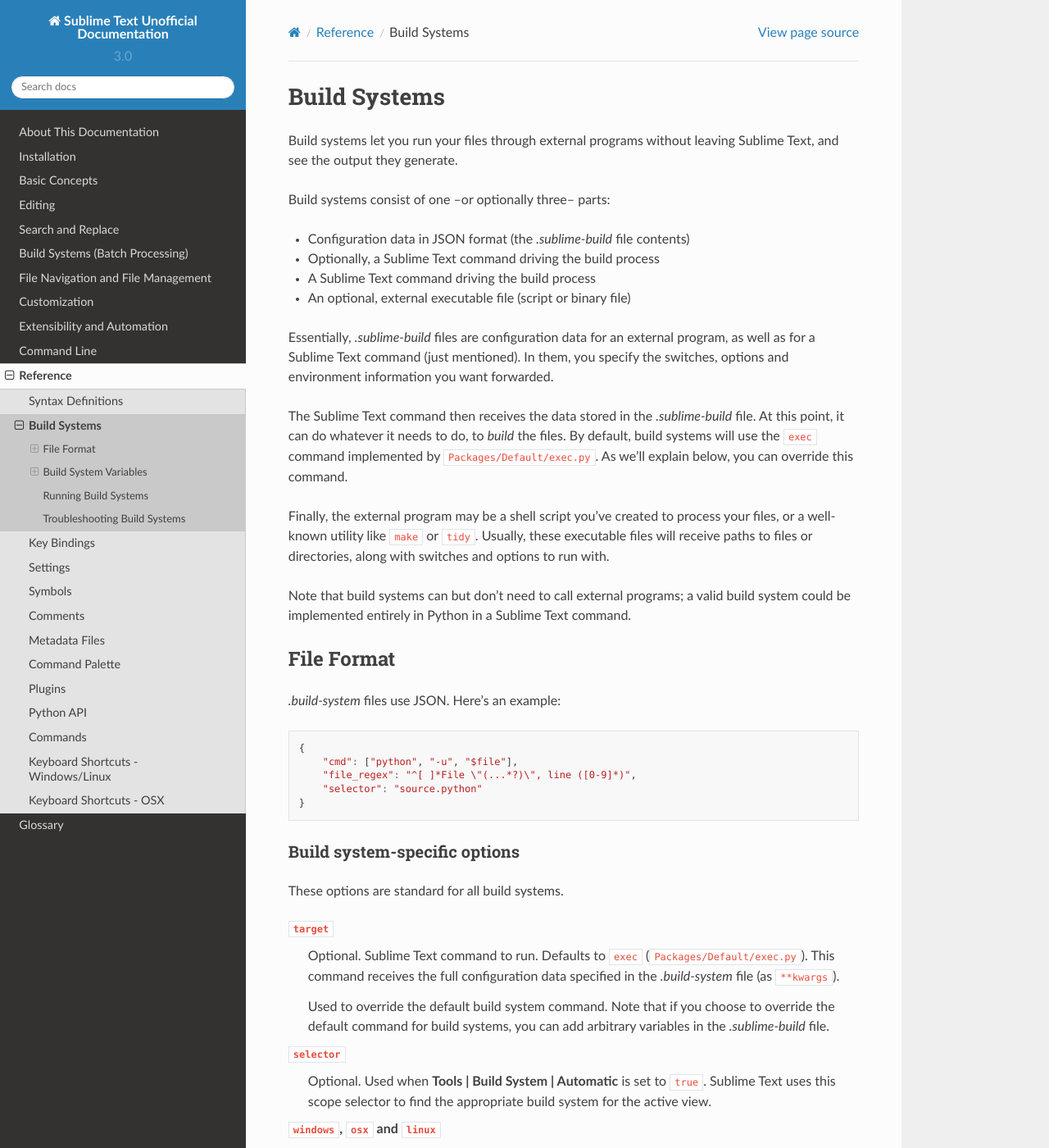
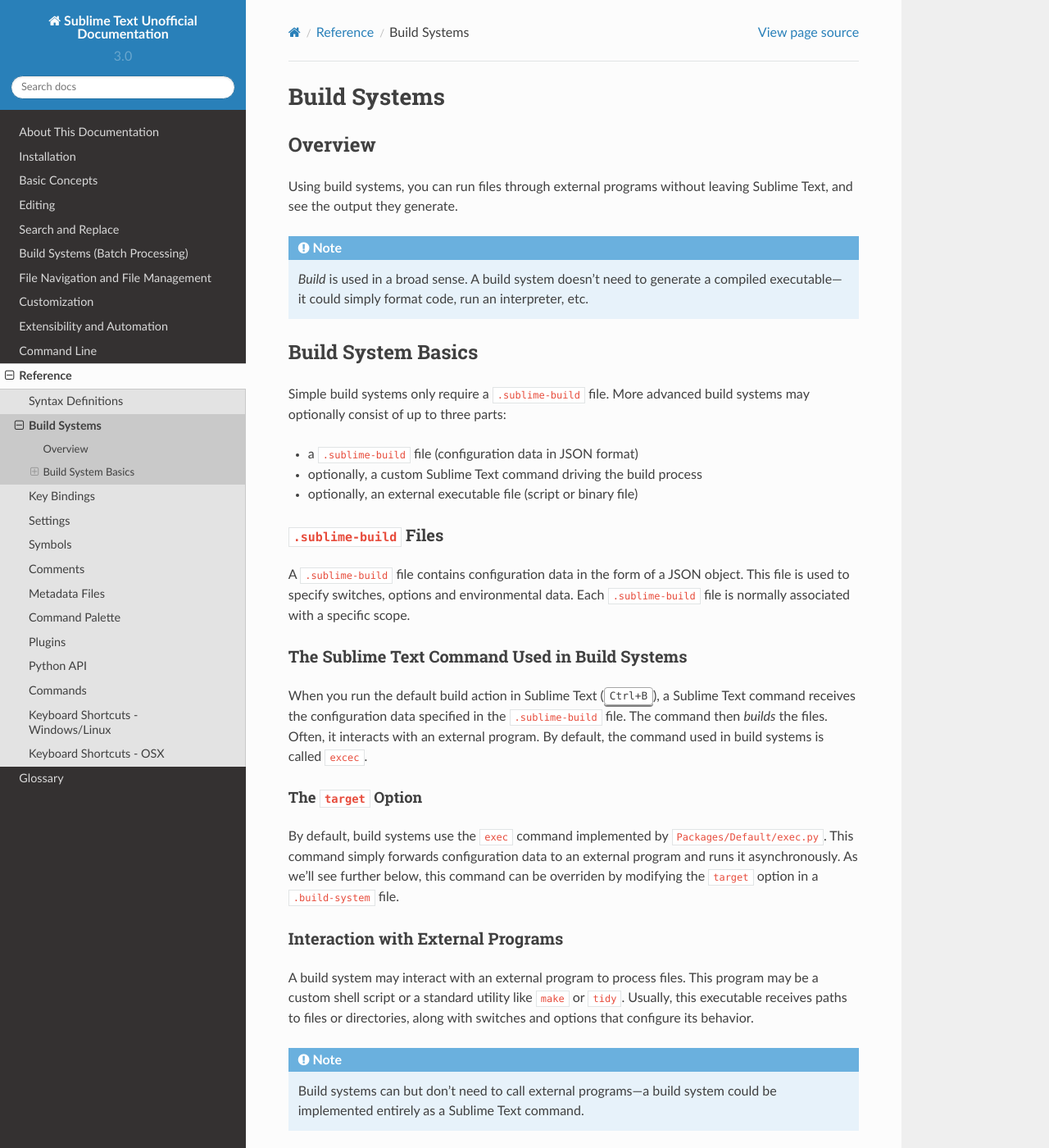
Before and after one commit to guillermooo/sublime-undocs, a Sphinx documentation site: the page built from source/reference/build_systems.rst, in a window 1280 px wide and 1400 px high. Shown: the whole window at 82% size. Built offline with Sphinx 7.4.7 and the Read the Docs theme 2.0.0, drawn with Linux system fonts in a browser that asks for light colours; some of the changed text lies outside the part shown.

Commit message:
edit build systems reference topic

````diff
--- a/source/reference/build_systems.rst
+++ b/source/reference/build_systems.rst
@@ -2,51 +2,109 @@
 Build Systems
 =============
 
-Build systems let you run your files
+
+Overview
+========
+
+Using build systems, you can run files
 through external programs
 without leaving Sublime Text,
 and see the output they generate.
 
-Build systems consist of one
---or optionally three-- parts:
+.. note::
 
-* Configuration data in JSON format (the *.sublime-build* file contents)
-* Optionally, a Sublime Text command driving the build process
-* A Sublime Text command driving the build process
-* An optional, external executable file (script or binary file)
-
-Essentially, *.sublime-build* files
-are configuration data for an external program,
-as well as for a Sublime Text command (just mentioned).
-In them, you specify the switches, options and environment information
-you want forwarded.
-
-The Sublime Text command then receives
-the data stored in the *.sublime-build* file.
-At this point, it can do whatever it needs to do,
-to *build* the files.
-By default, build systems will use
-the ``exec`` command implemented by :file:`Packages/Default/exec.py`.
-As we'll explain below,
-you can override this command.
-
-Finally, the external program
-may be a shell script you've created to process your files,
-or a well-known utility like ``make`` or ``tidy``.
-Usually, these executable files
-will receive paths to files or directories,
-along with switches and options to run with.
-
-Note that build systems can but don't need to
-call external programs;
-a valid build system could be implemented entirely
-in Python in a Sublime Text command.
+    *Build* is used in a broad sense.
+    A build system doesn't need to generate
+    a compiled executable---it could simply
+    format code, run an interpreter, etc.
 
 
-File Format
-***********
+Build System Basics
+===================
 
-*.build-system* files use JSON. Here's an example:
+Simple build systems
+only require a ``.sublime-build`` file.
+More advanced build systems
+may optionally consist of up to three parts:
+
+* a ``.sublime-build`` file (configuration data in JSON format)
+* optionally, a custom Sublime Text command driving the build process
+* optionally, an external executable file (script or binary file)
+
+
+``.sublime-build`` Files
+************************
+
+A ``.sublime-build`` file
+contains configuration data
+in the form of a JSON object.
+This file is used to specify
+switches, options and environmental data.
+Each ``.sublime-build`` file
+is normally associated with a specific scope.
+
+
+The Sublime Text Command Used in Build Systems
+**********************************************
+
+When you run
+the default build action in Sublime Text
+(:kbd:`Ctrl+B`),
+a Sublime Text command receives
+the configuration data
+specified in the ``.sublime-build`` file.
+The command then *builds* the files.
+Often, it interacts
+with an external program.
+By default, the command
+used in build systems is called ``excec``.
+
+
+The ``target`` Option
+---------------------
+
+By default, build systems use
+the ``exec`` command implemented by :file:`Packages/Default/exec.py`.
+This command simply forwards configuration data
+to an external program
+and runs it asynchronously.
+As we'll see further below,
+this command can be overriden
+by modifying the ``target`` option
+in a ``.build-system`` file.
+
+
+Interaction with External Programs
+**********************************
+
+A build system may interact
+with an external program
+to process files.
+This program may be
+a custom shell script
+or a standard utility like ``make`` or ``tidy``.
+Usually, this executable
+receives paths to files or directories,
+along with switches and options
+that configure its behavior.
+
+.. note::
+
+    Build systems can but don't need to
+    call external programs---a build system
+    could be implemented entirely
+    as a Sublime Text command.
+
+
+Format
+------
+
+``.sublime-build`` files use JSON.
+The file name is ignored by Sublime Text.
+
+
+Example
+-------
 
 .. sourcecode:: javascript
 
@@ -57,24 +115,30 @@
     }
 
 
-Build system-specific options
------------------------------
+Predefined Options in Build Systems
+***********************************
 
-These options are standard for all build systems.
+This is a list of standard options
+that all build systems understand.
+These options are used internally
+by Sublime Text.
+The ``target`` command does not
+receive any of these options.
 
 ``target``
-    Optional. Sublime Text command to run.
+    Optional. A Sublime Text ``WindowCommand``.
     Defaults to ``exec`` (:file:`Packages/Default/exec.py`).
     This command receives
-    the full configuration data specified
-    in the *.build-system* file (as ``**kwargs``).
+    all the target command arguments specified
+    in the ``.sublime-build`` file (as ``**kwargs``).
 
     Used to override the default build system command.
     Note that
     if you choose
-    to override the default command for build systems,
-    you can add arbitrary variables
-    in the *.sublime-build* file.
+    to override the default command
+    for build systems,
+    you can add any number of extra options
+    to the ``.sublime-build`` file.
 
 ``selector``
     Optional. Used when **Tools | Build System | Automatic**
@@ -84,53 +148,86 @@
     for the active view.
 
 ``windows``, ``osx`` and ``linux``
-    Optional. Allow specification of OS-specific options
-    which will override the default settings.
-    These accept a dict of `Arbitrary options`_ each.
+    Optional. Used to selectively apply options by OS.
+    OS-specific values override defaults.
+    Each of the listed items
+    accepts a dictionary of options.
 
     See `Platform-specific Options`_.
 
 ``variants``
-    Optional. A list of dictionaries of options
-    to override the main build system's options.
+    Optional. A list of dictionaries of options.
     Variant names will appear in the Command Palette
     for easy access if the build system's selector
     matches for the active file.
 
+    Using variants it's possible
+    to specify multiple build system tasks
+    in the same ``.sublime-build`` file.
+
     See Variants_.
 
 ``name``
-    **Only valid inside a variant** (see ``variants``).
-    Identifies variant build systems.
-    If ``name`` is *Run*,
+    **Only valid inside a variant**.
+
+    Identifies a build system task.
+    If the ``name`` is *Run*,
     the variant will show up
-    under the **Tools | Build System** menu
-    and be bound to :kbd:`Ctrl+Shift+B`.
+    under the **Tools | Build System**.
+    Sublime Text will also automatically bind this
+    task to :kbd:`Ctrl+Shift+B`.
+
+    See Variants_.
 
 .. _build-arbitrary-options:
 
 
-Arbitrary options
------------------
+Target Command Arguments
+************************
 
-Due to the ``target`` setting
-a build system can contain literally any option (key)
-that is not one of the options already listed above.
+Thanks to the ``target`` setting,
+which overrides the default ``exec`` command
+with any other command of your choice,
+a build system may contain
+any number of custom arguments
+that the new ``target`` command accepts.
 
-Please note that all the options below
-are from the default implementation of ``exec``
-(see :ref:`exec command <cmd-exec>`).
-If you change the ``target`` option,
-these can no longer be relied on.
+
+``exec`` Command Arguments
+**************************
+
+All the options below
+are related to the ``exec`` command
+(see also :ref:`Exec Command Reference <cmd-exec>`).
+If you change the ``target`` command,
+these options can no longer be relied on
+(see `Target Command Arguments`_ for details).
 
 ``cmd``
-    Array containing the command to run
+    Required. Array containing the command to run
     and its desired arguments.
     If you don't specify an absolute path,
-    the external program will be searched in your :const:`PATH`,
-    one of your system's environmental variables.
+    the external program
+    will be searched in your :const:`PATH`.
 
     On Windows, GUIs are supressed.
+
+    ``shell_cmd`` and ``cmd`` are mutually
+    exclusive. ``shell_cmd`` has precedence
+    over ``cmd``.
+
+``shell_cmd``
+    Required. A string that specifies
+    the command to be run
+    and its arguments.
+
+    It should help in getting right
+    invocations involving complex uses
+    of quotation marks.
+
+    ``shell_cmd`` and ``cmd`` are mutually
+    exclusive. ``shell_cmd`` has precedence
+    over ``cmd``.
 
 ``file_regex``
     Optional. Regular expression (Perl-style)
@@ -164,20 +261,22 @@
     to be merged with the current process'
     before passing them to ``cmd``.
 
-    Use this element, for example,
+    Use this option, for example,
     to add or modify environment variables
     without modifying your system's settings.
 
 ``shell``
-    Optional. If ``true``, ``cmd`` will be run through the shell (``cmd.exe``,
-    ``bash``/ ???).
+    Optional. If ``true``, ``cmd``
+    will be run through the shell
+    (``cmd.exe``, ``bash``...).
+
+    If ```shell_cmd`` is used,
+    this option has no effect.
 
 ``path``
     Optional. This string will replace
     the current process' :const:`PATH`
     before calling ``cmd``.
-    The old :const:`PATH` value will be restored
-    after that.
 
     Use this option
     to add directories to :const:`PATH`
@@ -185,16 +284,15 @@
     your system's settings.
 
 ``syntax``
-    Optional. When provided,
-    the build system output
-    will be formatted with the
-    provided syntax definition.
+    Optional. If provided,
+    it will be used to format
+    the build system's output.
 
 
 .. _build-capture-error-output:
 
 Capturing Error Output with ``file_regex``
-------------------------------------------
+******************************************
 
 The ``file_regex`` option
 uses a Perl-style regular expression
@@ -214,7 +312,7 @@
 
 
 Platform-specific Options
--------------------------
+*************************
 
 The ``windows``, ``osx`` and ``linux`` elements
 let you provide platform-specific data
@@ -240,10 +338,10 @@
 
 
 Variants
---------
+********
 
 Here's a contrived example
-of a build system with variants
+of a build system with variants:
 
 .. sourcecode:: javascript
 
@@ -279,10 +377,10 @@
 .. _build-system-variables:
 
 Build System Variables
-**********************
+----------------------
 
 Build systems expand the following variables
-in *.sublime-build* files:
+in ``.sublime-build`` files:
 
 ====================== =====================================================================================
 ``$file_path``         The directory of the current file, e.g., *C:\\Files*.
@@ -299,7 +397,7 @@
 ====================== =====================================================================================
 
 Placeholders for Variables
----------------------------
+**************************
 
 Features found in snippets
 can be used with these variables.
@@ -330,8 +427,18 @@
 
 Select the desired build system
 from **Tools | Build System**,
-and then select **Tools | Build**
-or press :kbd:`F7`.
+and then select **Tools | Build**.
+Alternatively, you can use
+the following key bindings:
+
+
+===================  ========================
+:kbd:`Ctrl+B`        Run default build task
+:kbd:`F7`            Run default build task
+:kbd:`Ctrl+Shift+B`  Run *Run* build task
+===================  ========================
+
+See `Variants`_.
 
 
 .. _troubleshooting-build-systems:
@@ -363,7 +470,7 @@
 for more information.
 
 Alternatively, you can use the ``path`` key
-in *.sublime-build* files
+in ``.sublime-build`` files
 to override the :const:`PATH` used to locate
 the executable specified in ``cmd``.
 This new value for :const:`PATH`
````
Also changed, not shown: other parts of source/reference/build_systems.rst (+1 -2 lines).
